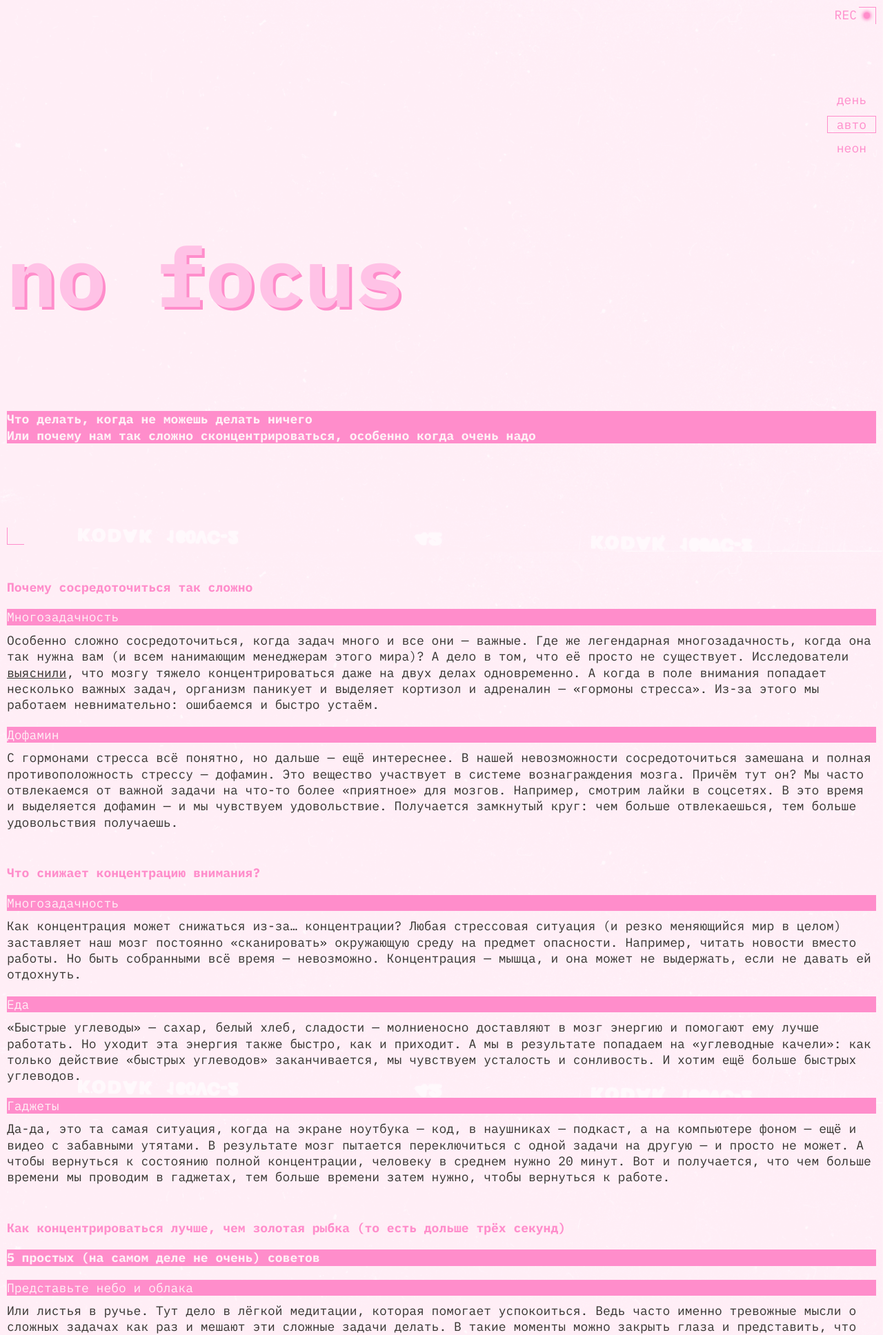
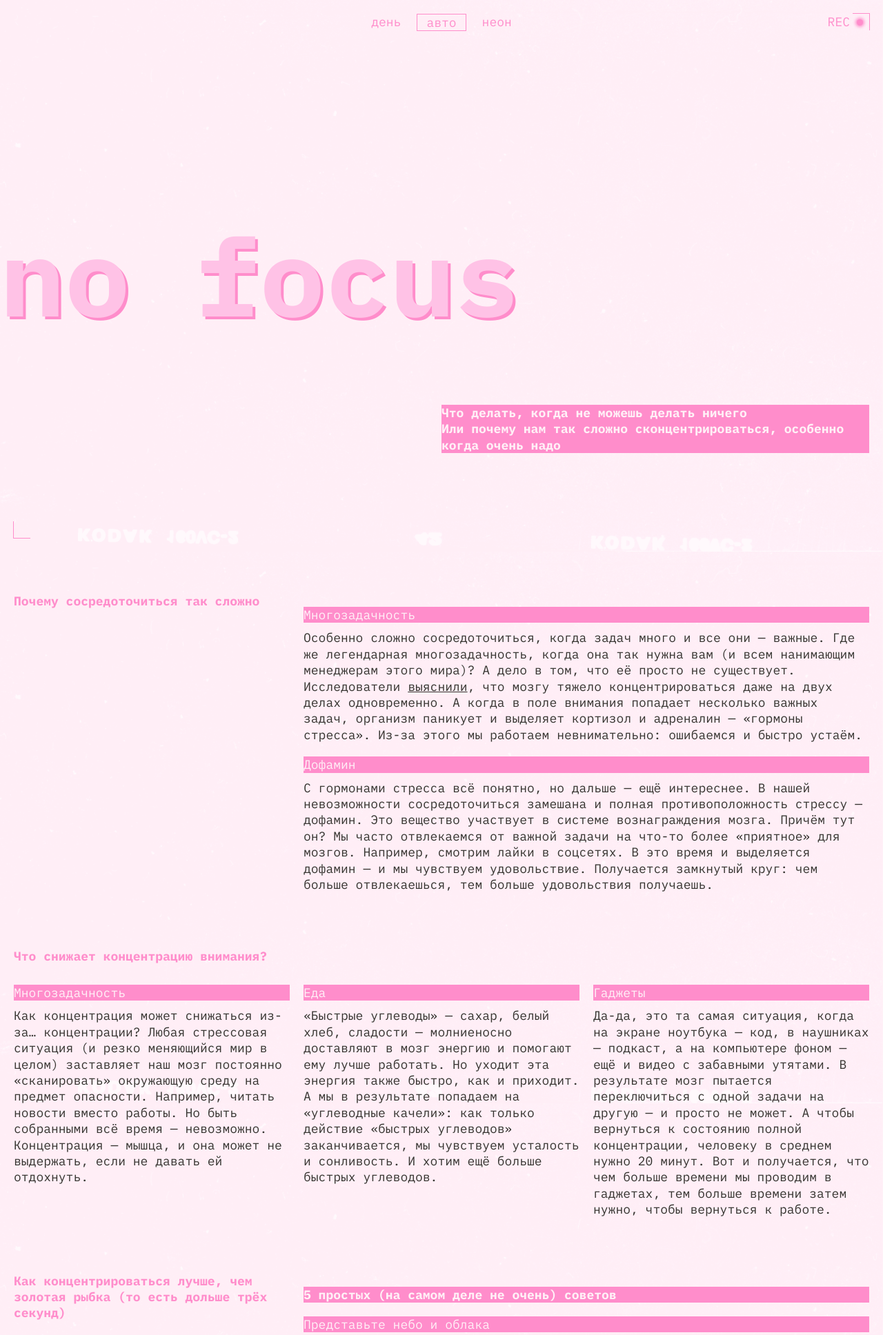
Before and after one commit to neh0chy/slozhno-sosredotochitsya, a plain HTML site: page index.html in a window 1280 px wide. Shown: the top 1936 px of the page at 69% size. Drawn offline with Linux system fonts and the light colour scheme.

Commit message:
feat: finished tablet and desktop sizes

```diff
--- a/index.html
+++ b/index.html
@@ -51,6 +51,7 @@
       <h2 class="section__title">
         Почему сосредоточиться так сложно
       </h2>
+      <div class="section__wrapper">
         <article class="section__article">
           <h3 class="section__article-title">
             Многозадачность
@@ -75,10 +76,12 @@
             удовольствие. Получается замкнутый круг: чем больше отвлекаешься, тем больше удовольствия получаешь.</p>
         </article>
       </section>
-    <section class="section">
-      <h2 class="section__title">
+      </div>
+    <section class="section section_three-rows">
+      <h2 class="section__title section__title_three-rows">
         Что снижает концентрацию внимания?
       </h2>
+      <div class="section__wrapper-three-rows">
         <article class="section__article">
           <h3 class="section__article-title">
             Многозадачность
@@ -107,9 +110,11 @@
             среднем нужно 20 минут. Вот и получается, что чем больше времени мы проводим в гаджетах, тем больше времени
             затем нужно, чтобы вернуться к работе.</p>
         </article>
+      </div>
     </section>
     <section class="section">
       <h2 class="section__title">Как концентрироваться лучше, чем золотая рыбка (то есть дольше трёх секунд)</h2>
+      <div class="section__wrapper">
         <article class="section__article">
           <h2 class="section__article-title section__article-title_spetial">5 простых (на самом деле не очень) советов
           </h2>
@@ -147,15 +152,20 @@
             прочитать пост в соцсети, достаточно нескольких минут или даже секунд. А вот интересная книга способна
             затянуть и на несколько часов и круто тренирует направленное внимание.</p>
         </article>
+      </div>
     </section>
     <section class="gallery">
       <h2 class="gallery__title">А можно в картинках?</h2>
       <div class="gallery__layout">
         <img class="gallery__image" src="images/sunset.png" alt="Графическое изображение гор на закате" loading="lazy">
-        <img class="gallery__image" src="images/ice-cream.png" alt="Графическое изображение с весёлого мороженого в тарелке" loading="lazy">
-        <img class="gallery__image" src="images/tape.png" alt="Графическое изображение музыкальной кассеты в окружении элементов операционной системы" loading="lazy">
-        <img class="gallery__image" src="images/books.png" alt="Графическое изображение стопки книг с чашкой наверху" loading="lazy">
-        <img class="gallery__image" src="images/street.png" alt="Графическое изображение улицы с низкой застройкой" loading="lazy">
+        <img class="gallery__image" src="images/ice-cream.png"
+          alt="Графическое изображение с весёлого мороженого в тарелке" loading="lazy">
+        <img class="gallery__image" src="images/tape.png"
+          alt="Графическое изображение музыкальной кассеты в окружении элементов операционной системы" loading="lazy">
+        <img class="gallery__image" src="images/books.png" alt="Графическое изображение стопки книг с чашкой наверху"
+          loading="lazy">
+        <img class="gallery__image" src="images/street.png" alt="Графическое изображение улицы с низкой застройкой"
+          loading="lazy">
       </div>
     </section>
   </main>
--- a/styles/style.css
+++ b/styles/style.css
@@ -35,7 +35,7 @@
 }
 
 /* circle near REC element */
-.header__decor-element::before {
+.header__decor-element::after {
   content: "";
   position: absolute;
   inline-size: 9px;
@@ -182,7 +182,10 @@
 }
 
 .gallery__image {
-  max-width: 100%;
+  object-fit: cover;
+  object-position: center;
+  inline-size: 100%;
+  block-size: 100%;
 }
 
 .footer {
@@ -202,6 +205,135 @@
   font-family: var(--main-font, monospace);
 }
 
-@media (width >= 768px) {
+@media (width >=768px) {
+  .header {
+    padding: 20px;
+    margin-block-end: 60px;
+  }
+
+  .header__title {
+    font-size: clamp(7.5rem, 0.5625rem + 14.4531vw, 9.8125rem);
+    margin-inline-start: -20px;
+  }
+
+  .header__subtitle {
+    max-width: 50%;
+    justify-self: flex-end;
+  }
+
+  /* REC element */
+  .header__decor-element {
+    inset-block-start: 20px;
+    inset-inline-end: 48px;
+  }
+
+  /* top right decorated element */
+  .decorated-zone::before {
+    inset-inline-end: 19px;
+    inset-block-start: 19px;
+  }
+
+  /* bottom left decorated element */
+  .decorated-zone::after {
+    inset-inline-start: 19px;
+    inset-block-end: 19px;
+  }
+
+  .content {
+    padding: 0 20px;
+  }
+
+  .section {
+    padding-block-end: 80px;
+  }
+
+  .section {
+    display: grid;
+    gap: 20px;
+    grid-template-columns: 1fr 2fr;
+
+  }
+  .section_three-rows {
+    display: flex;
+    flex-direction: column;
+    gap: 0;
+  }
+
+  /* .section__article:first-child {
+    padding-block-start: 0;
+  } */
+
+  .section_three-rows .section__title {
+    max-inline-size: calc((100% - 50px) / 3);
+  }
+
+  .gallery {
+    margin-block-end: 60px;
+  }
+
+  .gallery__title {
+    margin-block-end: 20px;
+  }
+
+  .gallery__layout {
+    display: grid;
+    gap: 20px;
+    grid-template-columns: repeat(3, 1fr);
+    grid-template-rows: 1fr 1.19fr 1.66fr;
+  }
+
+  .gallery__image:nth-child(1) {
+    grid-column: 1/3;
+    grid-row: 1/2;
+  }
+
+  .gallery__image:nth-child(2) {
+    grid-column: 3/4;
+    grid-row: 1/3;
+  }
+
+  .gallery__image:nth-child(3) {
+    grid-column: 1/2;
+    grid-row: 2/4;
+  }
+
+  .gallery__image:nth-child(4) {
+    grid-column: 2/3;
+    grid-row: 2/3;
+  }
+
+  .gallery__image:nth-child(5) {
+    grid-column: 2/4;
+    grid-row: 3/4;
+  }
+}
+
+@media (width >= 1024px) {
+  .header__theme-menu {
+    justify-self: center;
+    align-self: start;
+  }
+
+  .header__theme-menu-list {
+    flex-direction: row;
+  }
+
+  .section {
+    gap: 10px;
+  }
+
+  .section__article {
+
+  }
+
+  /* .section__article:first-child {
+    padding-block-start: 10px;
+  } */
+
+  .section__wrapper-three-rows {
+    display: grid;
+    gap: 20px;
+    grid-template-columns: repeat(3, 1fr);
+  }
 
 }
```
Lines whose indentation alone changed are shown as unchanged.
